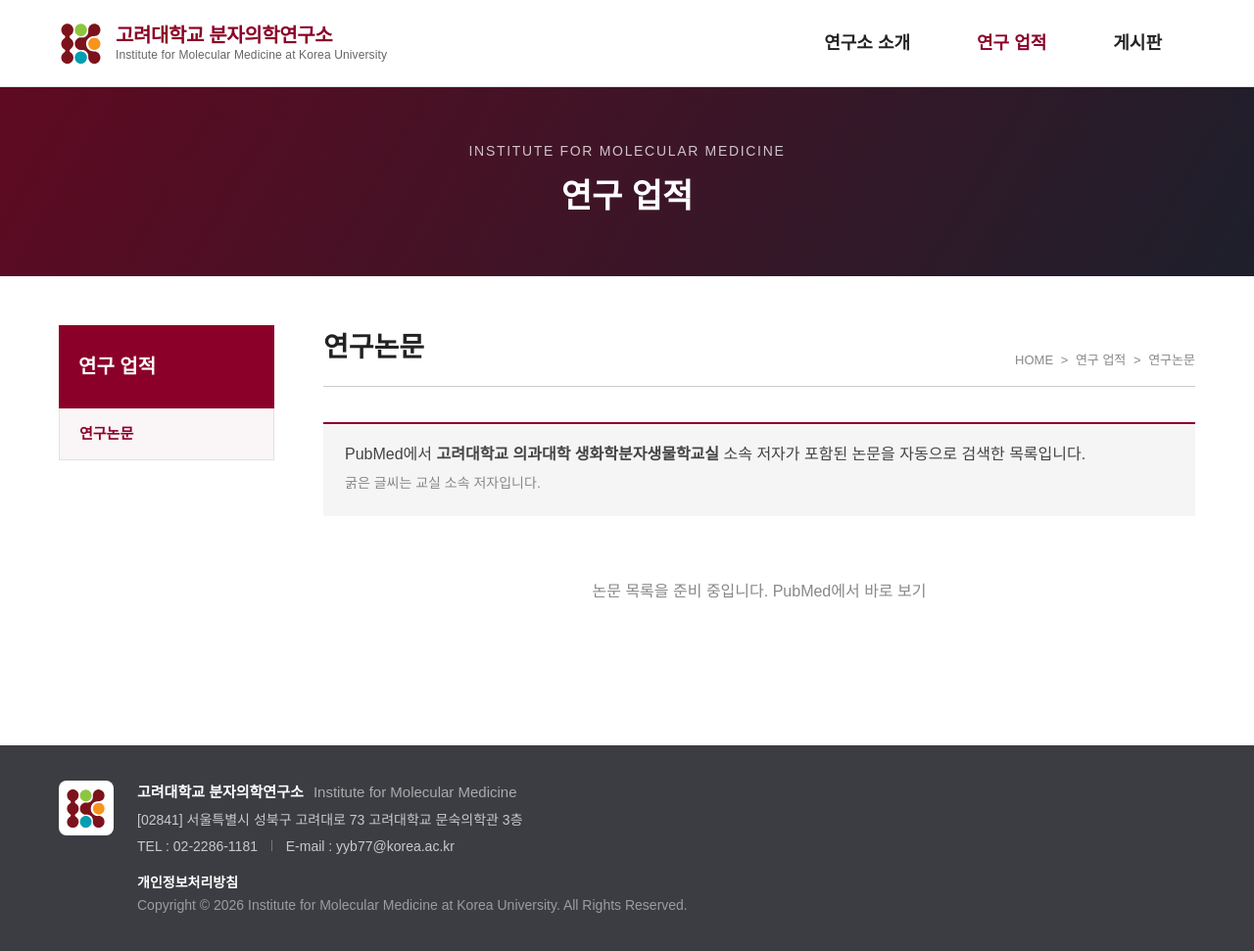
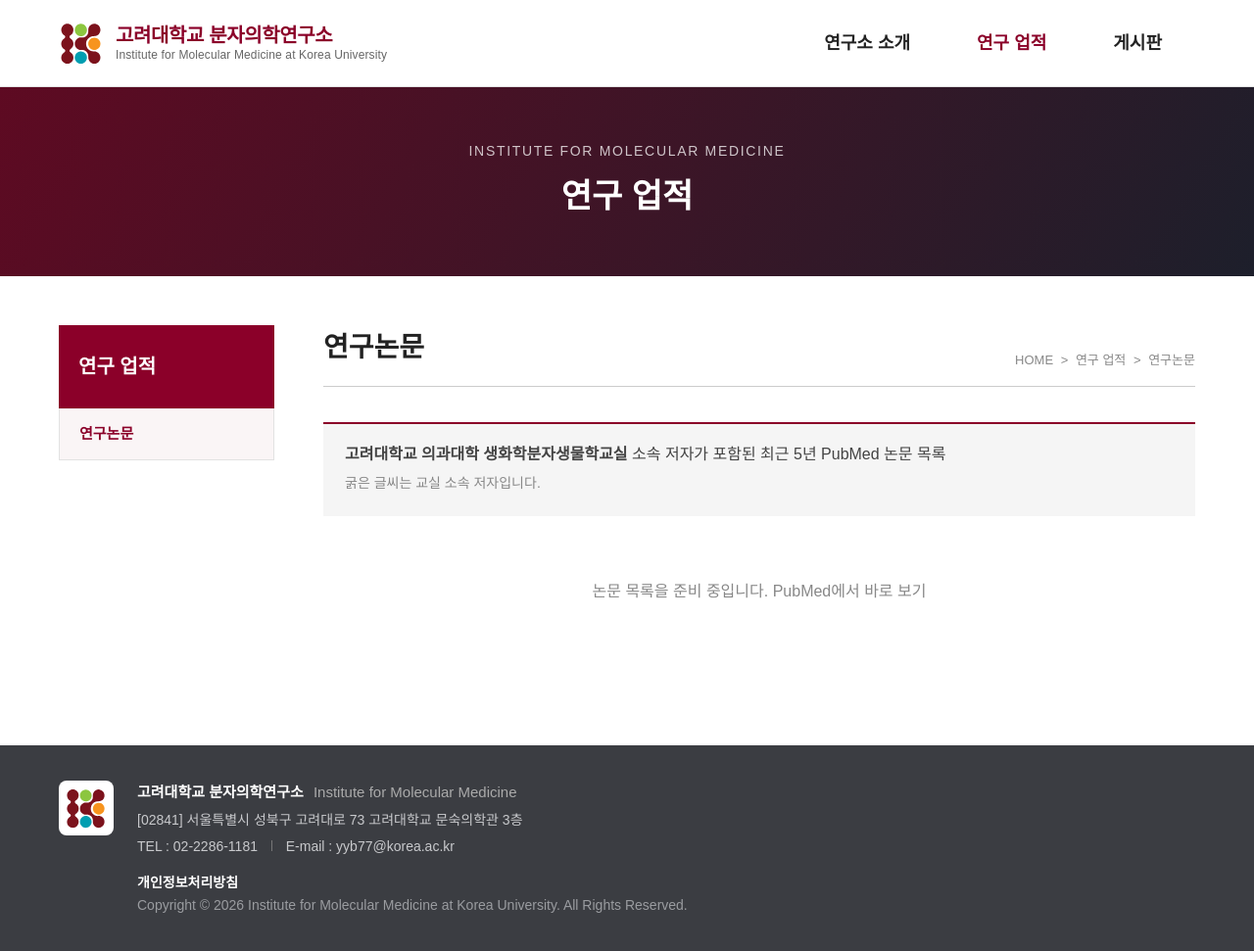
Before and after one commit to Institute-for-Molecular-Medicine/Institute-for-Molecular-Medicine.github.io, a Jekyll site: the page built from research/publications.html, in a window 1280 px wide and 980 px high. Shown: the top 971 px of the window at 98% size. Built offline with Jekyll 4.4.1, drawn with Linux system fonts in a browser that asks for light colours; some web fonts are replaced.

Commit message:
연구논문 안내 문구 수정

```diff
--- a/research/publications.html
+++ b/research/publications.html
@@ -6,7 +6,7 @@ permalink: /research/publications/
 ---
 {% assign pubs = site.data.publications %}
 <div class="pub-info">
-  <p>PubMed에서 <strong>고려대학교 의과대학 생화학분자생물학교실</strong> 소속 저자가 포함된 논문을 자동으로 검색한 목록입니다.{% if pubs %} {{ pubs.from_year }}년 이후 논문이며, 매주 자동으로 갱신됩니다. (최근 갱신 {{ pubs.updated }}){% endif %}</p>
+  <p><strong>고려대학교 의과대학 생화학분자생물학교실</strong> 소속 저자가 포함된 최근 5년 PubMed 논문 목록{% if pubs %} (최근 갱신: {{ pubs.updated }}){% endif %}</p>
   <p class="note">굵은 글씨는 교실 소속 저자입니다.</p>
 </div>
 
```
